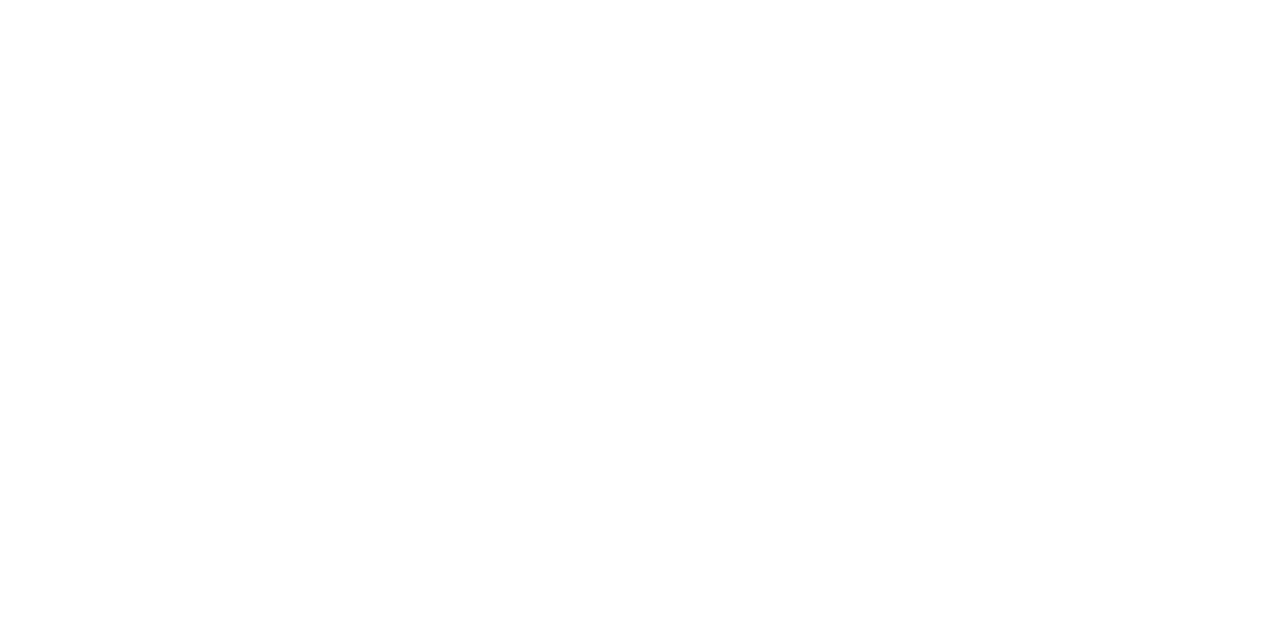
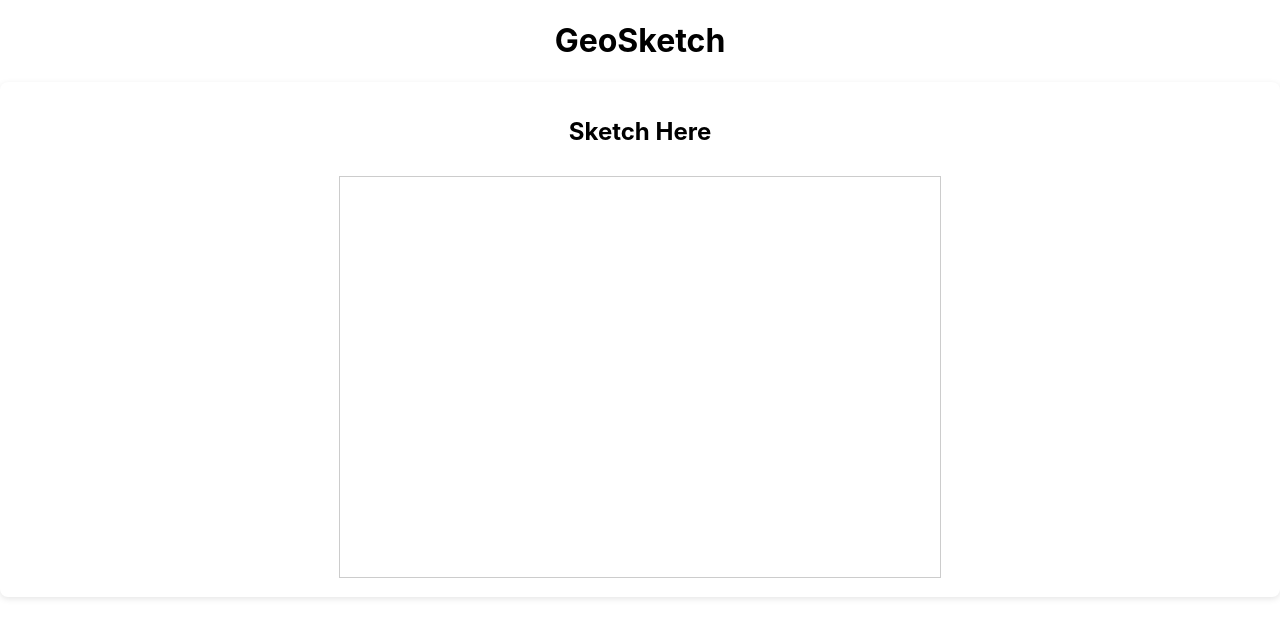
Before and after one commit to ajaykumar-21/Geo-Sketch, a React (Create React App) app: page / in a window 1280 px wide. Shown: the top 638 px of the page. Built offline with nearby package versions, Linux system fonts and the light colour scheme.

Commit message:
feat: add basic canvas drawing start functionality

```diff
--- a/src/App.css
+++ b/src/App.css
@@ -2,37 +2,6 @@
   text-align: center;
 }
 
-.App-logo {
-  height: 40vmin;
-  pointer-events: none;
+.canvas-wrapper {
+  min-height: 450px;
 }
-
-@media (prefers-reduced-motion: no-preference) {
-  .App-logo {
-    animation: App-logo-spin infinite 20s linear;
-  }
-}
-
-.App-header {
-  background-color: #282c34;
-  min-height: 100vh;
-  display: flex;
-  flex-direction: column;
-  align-items: center;
-  justify-content: center;
-  font-size: calc(10px + 2vmin);
-  color: white;
-}
-
-.App-link {
-  color: #61dafb;
-}
-
-@keyframes App-logo-spin {
-  from {
-    transform: rotate(0deg);
-  }
-  to {
-    transform: rotate(360deg);
-  }
-}
--- a/src/App.js
+++ b/src/App.js
@@ -1,9 +1,16 @@
-import './App.css';
+import "./App.css";
+import React, { useState, useRef } from "react";
+import CanvasArea from "./components/CanvasArea";
 
 function App() {
+  const canvasRef = useRef();
+  const [showCanvas, setShowCanvas] = useState(true);
   return (
     <div className="App">
-
+      <h1>GeoSketch</h1>
+      <div ref={canvasRef} className="canvas-wrapper">
+        {showCanvas ? <CanvasArea /> : <p>Loading canvas...</p>}
+      </div>
     </div>
   );
 }
--- a/src/components/CanvasArea.jsx
+++ b/src/components/CanvasArea.jsx
@@ -0,0 +1,42 @@
+import React, { useEffect, useRef } from "react";
+
+const CanvasArea = () => {
+  const canvasRef = useRef(null);
+  const isDrawing = useRef(false);
+  const contextRef = useRef(null);
+
+  useEffect(() => {
+    const canvas = canvasRef.current;
+    canvas.width = 600;
+    canvas.height = 400;
+
+    const ctx = canvas.getContext("2d");
+    ctx.lineWidth = 2;
+    ctx.lineCap = "round";
+    ctx.strokeStyle = "#000";
+
+    contextRef.current = ctx;
+
+    const saved = localStorage.getItem("geo-sketch");
+    if (saved) {
+      const img = new Image();
+      img.onload = () => ctx.drawImage(img, 0, 0);
+      img.src = saved;
+    }
+  }, []);
+
+  const startDraw = (e) => {
+    isDrawing.current = true;
+    contextRef.current.beginPath();
+    contextRef.current.moveTo(e.nativeEvent.offsetX, e.nativeEvent.offsetY);
+  };
+
+  return (
+    <div className="canvas-area">
+      <h2>Sketch Here</h2>
+      <canvas ref={canvasRef} onMouseDown={startDraw} />
+    </div>
+  );
+};
+
+export default CanvasArea;
--- a/src/index.css
+++ b/src/index.css
@@ -1,13 +1,21 @@
 body {
   margin: 0;
-  font-family: -apple-system, BlinkMacSystemFont, 'Segoe UI', 'Roboto', 'Oxygen',
-    'Ubuntu', 'Cantarell', 'Fira Sans', 'Droid Sans', 'Helvetica Neue',
+  font-family: -apple-system, BlinkMacSystemFont, "Segoe UI", "Roboto", "Oxygen",
+    "Ubuntu", "Cantarell", "Fira Sans", "Droid Sans", "Helvetica Neue",
     sans-serif;
   -webkit-font-smoothing: antialiased;
   -moz-osx-font-smoothing: grayscale;
 }
 
-code {
-  font-family: source-code-pro, Menlo, Monaco, Consolas, 'Courier New',
-    monospace;
+.canvas-area {
+  background: #fff;
+  padding: 15px;
+  border-radius: 8px;
+  box-shadow: 0 2px 6px rgba(0, 0, 0, 0.1);
 }
+
+canvas {
+  border: 1px solid #ccc;
+  margin-top: 10px;
+  cursor: crosshair;
+}
```
